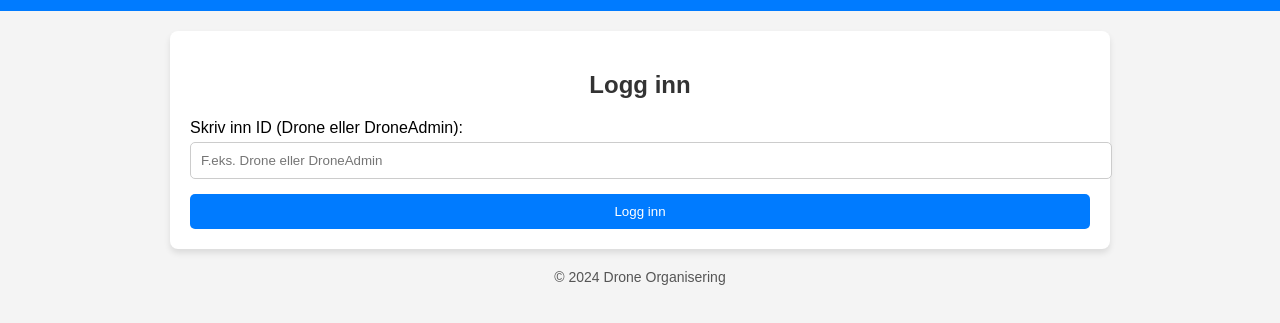
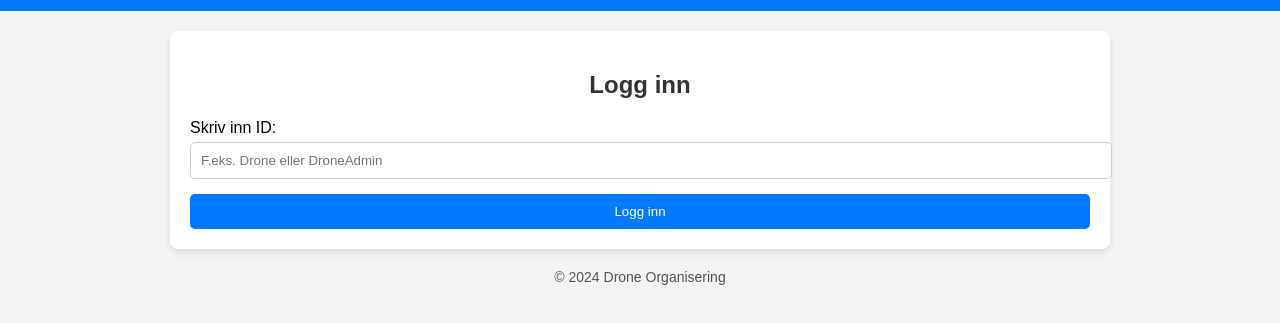
Before and after one commit to DjDoon/GlemmenDRF-CRM, a plain HTML site: page index.html in a window 1280 px wide. Shown: the part 89-412 px from the top of the page. Drawn offline with Linux system fonts and the light colour scheme.

Commit message:
Update index.html

```diff
--- a/index.html
+++ b/index.html
@@ -15,7 +15,7 @@
         <section class="login-section">
             <h2>Logg inn</h2>
             <form id="loginForm">
-                <label for="identifier">Skriv inn ID (Drone eller DroneAdmin):</label>
+                <label for="identifier">Skriv inn ID:</label>
                 <input type="text" id="identifier" name="identifier" required placeholder="F.eks. Drone eller DroneAdmin">
                 <button type="submit">Logg inn</button>
             </form>
```
